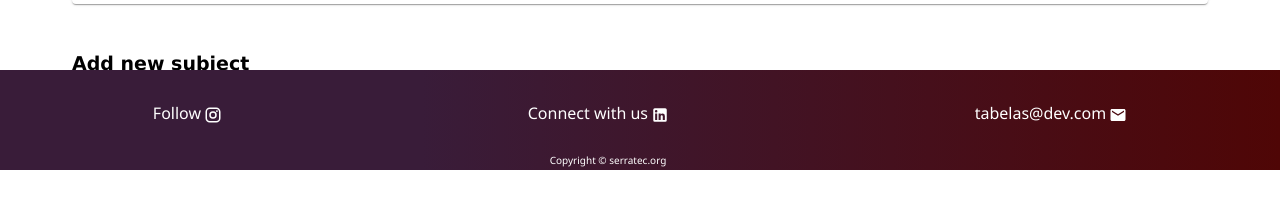
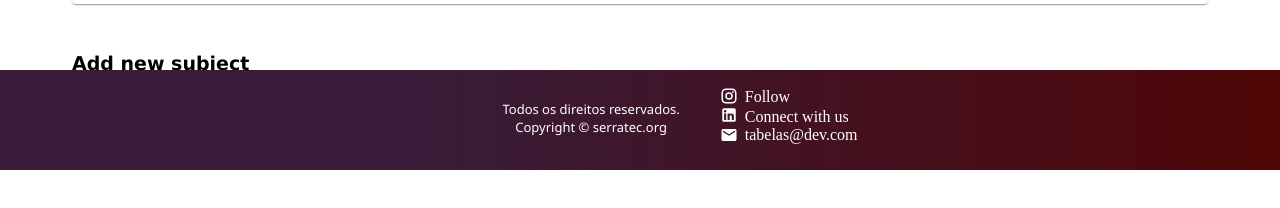
Before and after one commit to LeonardoChermaut/reactjs-students-site, a React (Create React App) app: page /materias in a window 1280 px wide. Shown: the part 630-838 px from the top of the page. Built offline with nearby package versions, Linux system fonts and the light colour scheme.

Commit message:
refactor, custom footer.

```diff
--- a/src/components/Footer/Index.js
+++ b/src/components/Footer/Index.js
@@ -4,34 +4,31 @@ import {
   InIcon,
   InstaIcon,
   MailIcon,
+  LiFooter,
   MyLinkFooter,
   MyTextFooter,
-  NetworkTitleFooter,
+  UlCustomFooter,
 } from "./Styled";
 
 export default function ButtonAppBar() {
   return (
     <Footer>
-      <NetworkTitleFooter>
-        <MyLinkFooter href="#">
-          Follow
+      <UlCustomFooter>
+        <LiFooter>
           <InstaIcon />
-        </MyLinkFooter>
-      </NetworkTitleFooter>
-      <NetworkTitleFooter>
-        <MyLinkFooter href="#">
-          Connect with us
+          <MyLinkFooter href="#">Follow</MyLinkFooter>
+        </LiFooter>
+        <LiFooter>
           <InIcon />
-        </MyLinkFooter>
-      </NetworkTitleFooter>
-      <NetworkTitleFooter>
-        <MyLinkFooter href="#">
-          tabelas@dev.com
+          <MyLinkFooter href="#">Connect with us</MyLinkFooter>
+        </LiFooter>
+        <LiFooter>
           <MailIcon />
-        </MyLinkFooter>
-      </NetworkTitleFooter>
-      <MyTextFooter style={{ justifyContent: "flex-end" }}>
-        <br></br>Copyright &copy; serratec.org
+          <MyLinkFooter href="#">tabelas@dev.com</MyLinkFooter>
+        </LiFooter>
+      </UlCustomFooter>
+      <MyTextFooter>
+        Todos os direitos reservados.<br></br> Copyright &copy; serratec.org
       </MyTextFooter>
     </Footer>
   );
--- a/src/components/Footer/Styled.jsx
+++ b/src/components/Footer/Styled.jsx
@@ -5,32 +5,26 @@ import EmailIcon from "@mui/icons-material/Email";
 
 export const Footer = styled.footer`
   display: flex;
-  justify-content: space-around;
+  flex-direction: row-reverse;
+  justify-content: center;
   width: 100%;
   height: 100px;
   background: rgb(2, 0, 36);
   background: linear-gradient(90deg, rgb(57, 28, 57) 33%, #4f0606 100%);
   position: fixed;
   bottom: 0px;
-  left: 0px;
-  right: 0px;
-  margin-bottom: 0px;
 `;
 
 export const MyTextFooter = styled.p`
-  position: absolute;
-  margin-left: -4rem;
   text-align: center;
-  justify-content: end;
-  margin-top: 4.3rem;
-  font-size: 10px;
+  margin-left: 5rem;
+  margin-top: 1.9rem;
+  font-size: 13px;
   font-family: "Segoe UI", Tahoma, Geneva, Verdana, sans-serif;
   color: #fff;
 `;
 export const NetworkTitleFooter = styled.p`
   text-align: center;
-  display: flex;
-  margin-top: 2rem;
   color: #fff;
   font-family: "Segoe UI", Tahoma, Geneva, Verdana, sans-serif;
 `;
@@ -42,31 +36,36 @@ export const MyLinkFooter = styled.a`
     color: orange;
   }
 `;
+
+export const LiFooter = styled.li`
+  list-style: none;
+`;
+export const UlCustomFooter = styled.ul``;
 export const InstaIcon = styled(InstagramIcon)`
   && {
     color: #fff;
     width: 18px;
     padding: 0;
-    margin-left: 3px;
+    margin-right: 7px;
     margin-top: -2.5px;
-    margin-bottom: -8px;
+    margin-bottom: -6px;
   }
 `;
 
 export const InIcon = styled(LinkedInIcon)`
   && {
-    margin-left: 3px;
+    margin-right: 7px;
     margin-top: -2.5px;
-    margin-bottom: -8px;
+    margin-bottom: -6px;
     color: #fff;
     width: 18px;
   }
 `;
 export const MailIcon = styled(EmailIcon)`
   && {
-    margin-left: 3px;
+    margin-right: 7px;
     margin-top: -2.5px;
-    margin-bottom: -8px;
+    margin-bottom: -7px;
     color: #fff;
     width: 18px;
   }
--- a/src/pages/Student/index.jsx
+++ b/src/pages/Student/index.jsx
@@ -28,14 +28,14 @@ import {
   MyTitleTable,
   MyContainerSub,
 } from "./Styled";
-import Form from "./Edit";
+import Form from "./Form";
 import { useEffect, useContext } from "react";
 import Lottie from "react-lottie";
 import loadingAnimation from "../../components/Animation/loading.json";
 import { StudentContext } from "../../context";
 
 const Students = () => {
-  const {students, setStudents} = useContext(StudentContext);
+  const { students, setStudents } = useContext(StudentContext);
   const [nome, setNome] = useState("");
   const [idade, setIdade] = useState("");
   const [cidade, setCidade] = useState("");
@@ -238,7 +238,6 @@ const Students = () => {
       <BoxFormStudent component="form" onSubmit={postStudent} autoComplete="on">
         <MyTitleForm>Add new student</MyTitleForm>
         <InputStudent
-
           placeholder="Name"
           value={nome}
           onChange={(e) => setNome(e.target.value)}
--- a/src/pages/Subject/Edit.js
+++ /dev/null
@@ -1,51 +0,0 @@
-import React from "react";
-import { Box, Button } from "@mui/material";
-import SendIcon from "@mui/icons-material/Send";
-import { MyInput } from "./Styled";
-
-const ariaLabel = { "aria-label": "description" };
-
-const Edit = (props) => {
-    const [professor_nome, setProfessor_Nome] = React.useState(props.professor_nome);
-    const [titulo, setTitulo] = React.useState(props.titulo);
-
-    const submit = (e) => {
-        e.preventDefault();
-        props.putSubject({ professor_nome, titulo, id: props.id });
-    };
-
-    return (
-        <Box
-            component="form"
-            onSubmit={submit}
-            sx={{
-            marginTop: 10,
-            }}
-            noValidate
-            autoComplete="off"
-        >
-            <MyInput
-                placeholder="Title"
-                inputProps={ariaLabel}
-                value={titulo}
-                onChange={({ target }) => setTitulo(target.value)}
-            />
-            <MyInput
-                placeholder="Teacher's name"
-                inputProps={ariaLabel}
-                value={professor_nome}
-                onChange={({ target }) => setProfessor_Nome(target.value)}
-            />
-            <Button
-                style={{ backgroundColor: "orange" }}
-                type="Submit"
-                variant="contained"
-                endIcon={<SendIcon />}
-            >
-                Update
-            </Button>
-        </Box>
-    );
-};
-
-export default Edit;
--- /dev/null
+++ b/src/pages/Subject/Form.js
@@ -0,0 +1,53 @@
+import React from "react";
+import { Box, Button } from "@mui/material";
+import SendIcon from "@mui/icons-material/Send";
+import { MyInput } from "./Styled";
+
+const ariaLabel = { "aria-label": "description" };
+
+const Edit = (props) => {
+  const [professor_nome, setProfessor_Nome] = React.useState(
+    props.professor_nome
+  );
+  const [titulo, setTitulo] = React.useState(props.titulo);
+
+  const submit = (e) => {
+    e.preventDefault();
+    props.putSubject({ professor_nome, titulo, id: props.id });
+  };
+
+  return (
+    <Box
+      component="form"
+      onSubmit={submit}
+      sx={{
+        marginTop: 10,
+      }}
+      noValidate
+      autoComplete="off"
+    >
+      <MyInput
+        placeholder="Title"
+        inputProps={ariaLabel}
+        value={titulo}
+        onChange={({ target }) => setTitulo(target.value)}
+      />
+      <MyInput
+        placeholder="Teacher's name"
+        inputProps={ariaLabel}
+        value={professor_nome}
+        onChange={({ target }) => setProfessor_Nome(target.value)}
+      />
+      <Button
+        style={{ backgroundColor: "orange" }}
+        type="Submit"
+        variant="contained"
+        endIcon={<SendIcon />}
+      >
+        Update
+      </Button>
+    </Box>
+  );
+};
+
+export default Edit;
--- a/src/pages/Subject/Index.jsx
+++ b/src/pages/Subject/Index.jsx
@@ -27,7 +27,7 @@ import {
   MyContainerSub,
   MyDeleteIcon,
 } from "./Styled";
-import Form from "./Edit";
+import Form from "./Form";
 import { useEffect } from "react";
 import Lottie from "react-lottie";
 import loadingAnimation from "../../components/Animation/loading.json";
```
Also changed, not shown: src/pages/Student/Form.js (renamed from src/pages/Student/Edit.js).
